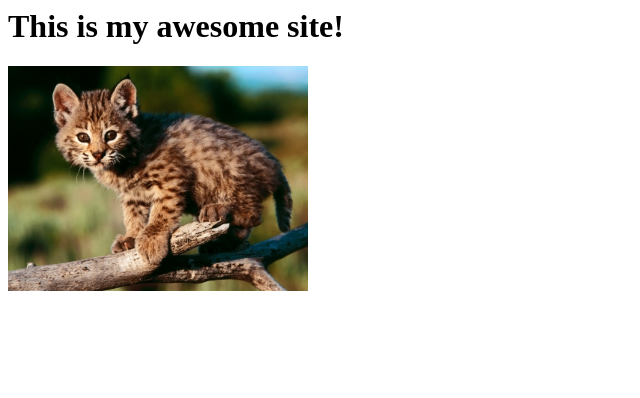
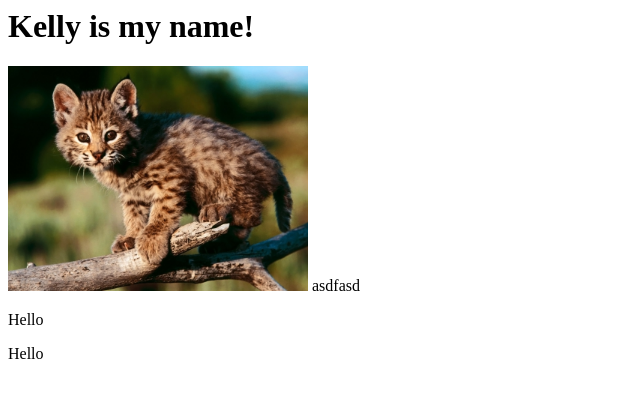
Before and after one commit to javlakelly/classexample, a plain HTML site: page index.html in a window 1280 px wide. Shown: the whole page, without its empty margins (0-640 px from the left). Drawn offline with Linux system fonts and the light colour scheme.

Commit message:
Just trying to make the changes.

```diff
--- a/index.html
+++ b/index.html
@@ -1,11 +1,14 @@
 <html>
 <head>
-  <title>Hej</title>
+  <title>Curtains</title>
 
   <link rel="stylesheet" type="text/css" href="css/style.css">
 </head>
 <body>
-  <h1>This is my awesome site!</h1>
+  <h1>Kelly is my name!</h1>
   <img src="images/kittens.jpg">
+asdfasd
+  <p>Hello</p>
+  <p>Hello</p>
 </body>
 </html>
```
